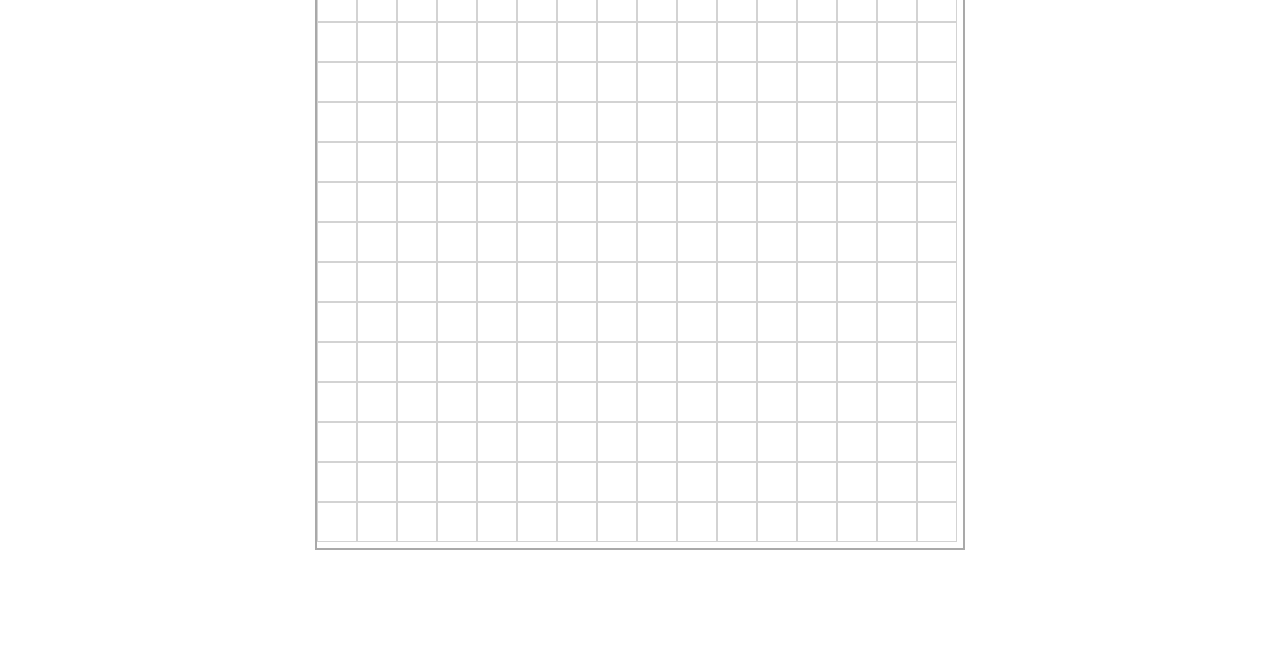
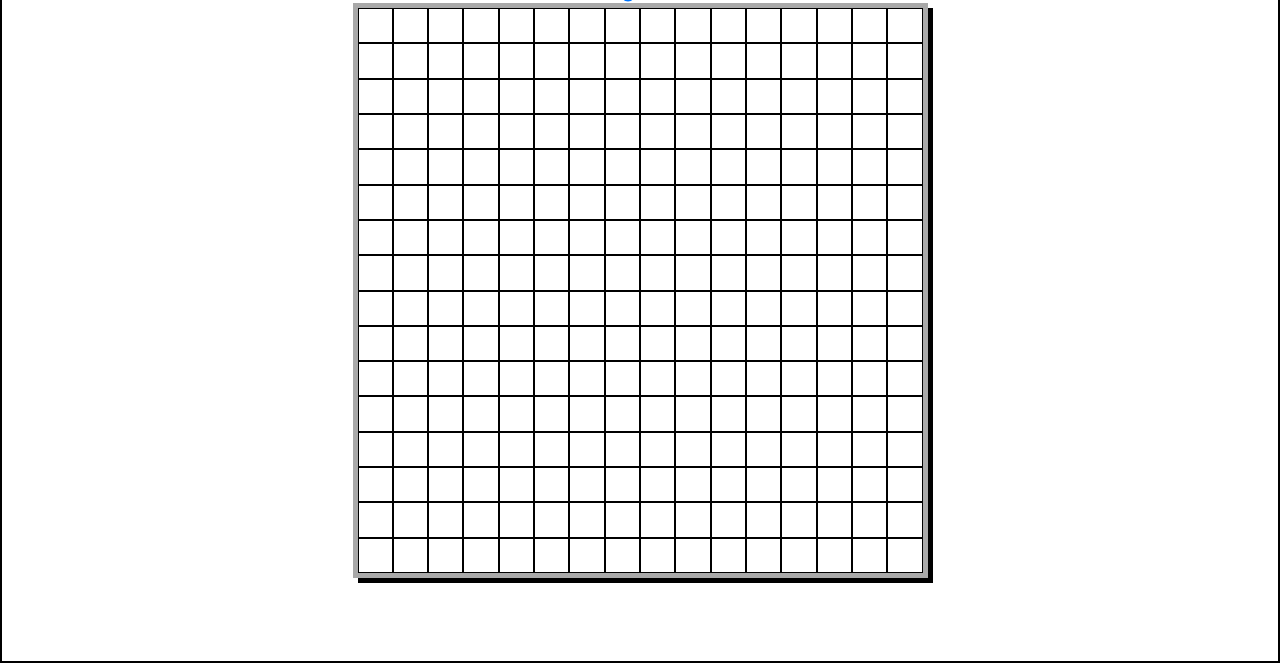
Before and after one commit to swipss/etch-a-sketch, a plain HTML site: page index.html in a window 1280 px wide. Shown: the part 137-800 px from the top of the page. Drawn offline with Linux system fonts and the light colour scheme.

Commit message:
Add slider for grid size

```diff
--- a/index.html
+++ b/index.html
@@ -11,7 +11,13 @@
 </head>
 <body>
     <h1>Etch-A-Sketch</h1>
-    <div class="container">
+    <div class="sliderAndValue">
+        <input type="range" min="2" max="32" value="16" id="slider">
+        <p class="value">16</p>
+    </div>
+    <div class="grid">
+
+
     </div>
 
 
--- a/script.js
+++ b/script.js
@@ -1,19 +1,41 @@
 
 
-const container = document.querySelector('.container')
-
-const gridContainer = document.createElement('div')
-gridContainer.classList.add('grid-container')
+// const container = document.querySelector('.container')
+const grid = document.querySelector('.grid')
 
 
+function createGrid() {
+    for (let i = 0; i < 256; i++) {
+        const cell = document.createElement('div')
+        cell.classList.add('cell')
+        cell.addEventListener('mouseover', (event) => {
+            event.target.style.backgroundColor = 'black'
+        })
+        grid.appendChild(cell)
+    }
+}
 
-for (let i = 0; i < 256; i++) {
-    const grid = document.createElement('div')
-    grid.classList.add('grid')
-    gridContainer.appendChild(grid)
+function removeAllChildNodes(parent){
+    while(parent.firstChild){
+        parent.removeChild(parent.firstChild);
+    }
+}
 
-    grid.addEventListener('mouseover', () => {
-        grid.setAttribute('style', 'background: red')
-    })
-}
-container.appendChild(gridContainer)
+const slider = document.querySelector('#slider')
+const screenValue = document.querySelector('.value')
+
+slider.addEventListener('input', () => {
+    let value = slider.value
+    screenValue.textContent = value
+    removeAllChildNodes(grid)
+    grid.setAttribute('style', `grid-template-columns: repeat(${value}, 2fr); grid-template-rows: repeat(${value}, 2fr)`)
+    for (let i = 0; i < value * value; i++) {
+        const cell = document.createElement('div')
+        cell.classList.add('cell')
+        cell.addEventListener('mouseover', (event) => {
+            event.target.style.backgroundColor = 'black'
+        })
+        grid.appendChild(cell)
+    }
+})
+createGrid()
--- a/style.css
+++ b/style.css
@@ -7,20 +7,30 @@ h1 {
     text-align: center;
 }
 
-.container {
-    max-width: 650px;
-    border: 2px solid darkgrey;
-    margin: 0 auto;
-    height: 650px;
+body {
+    height: 100vh;
+    border: 2px solid black;
+    display: flex;
+    align-items: center;
+    justify-content: center;
+    flex-direction: column;
+}
+.grid {
+    display: inline-grid;
+    grid-template-columns: repeat(16, 2fr);
+    grid-template-rows: repeat(16, 2fr);
+    border: 5px solid darkgrey;
+    height: 575px;
+    width: 575px;
+    background-color: gray;
+    box-shadow: 5px 5px;
 }
 
-.grid-container {
-    display: flex;
-    flex-wrap: wrap;
+.cell {
+    border: 1px solid black;
+    background: white
 }
 
-.grid {
-    width: 40px;
-    height: 40px;
-    border: 1px solid lightgrey;
+.sliderAndValue {
+    display: flex;
 }
```
